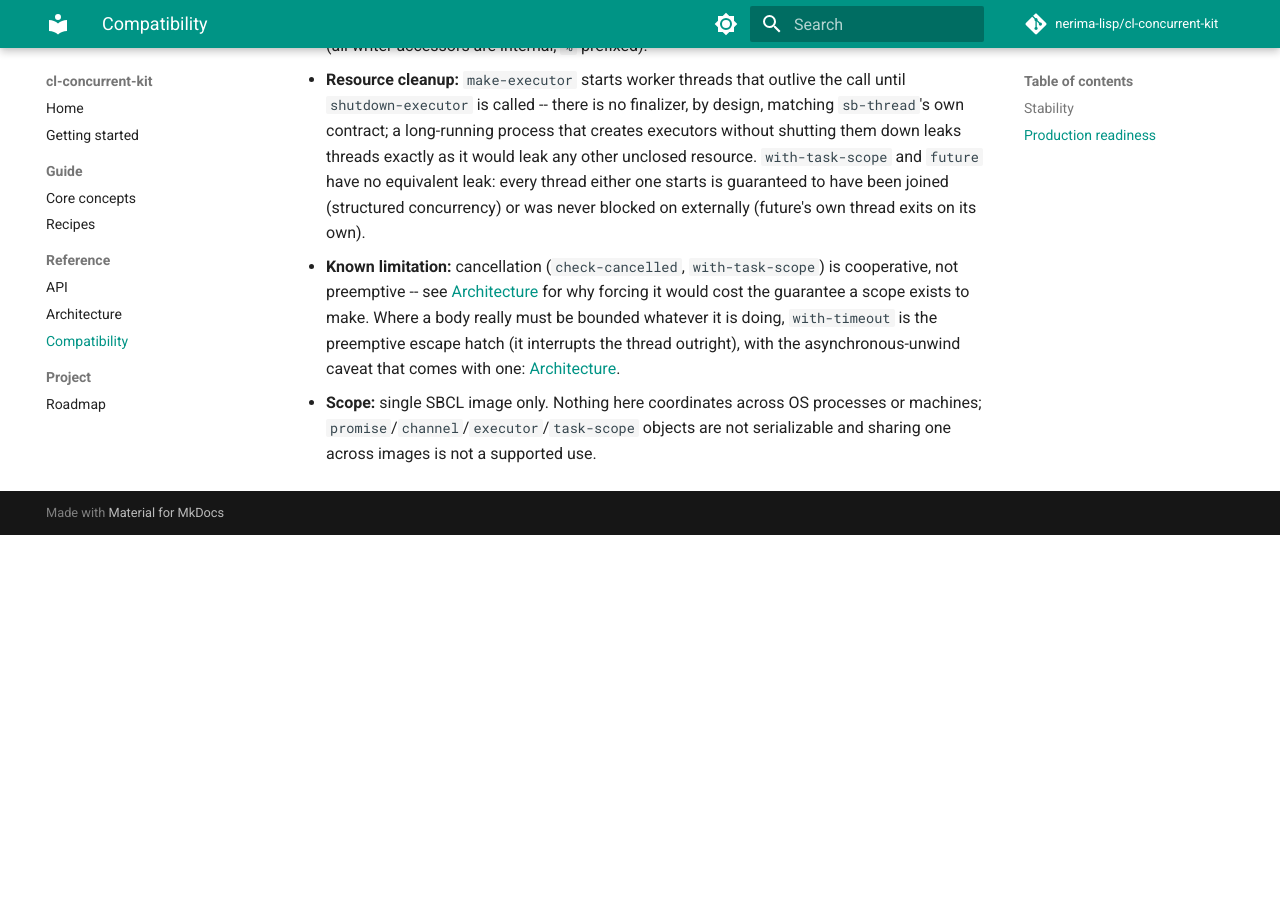
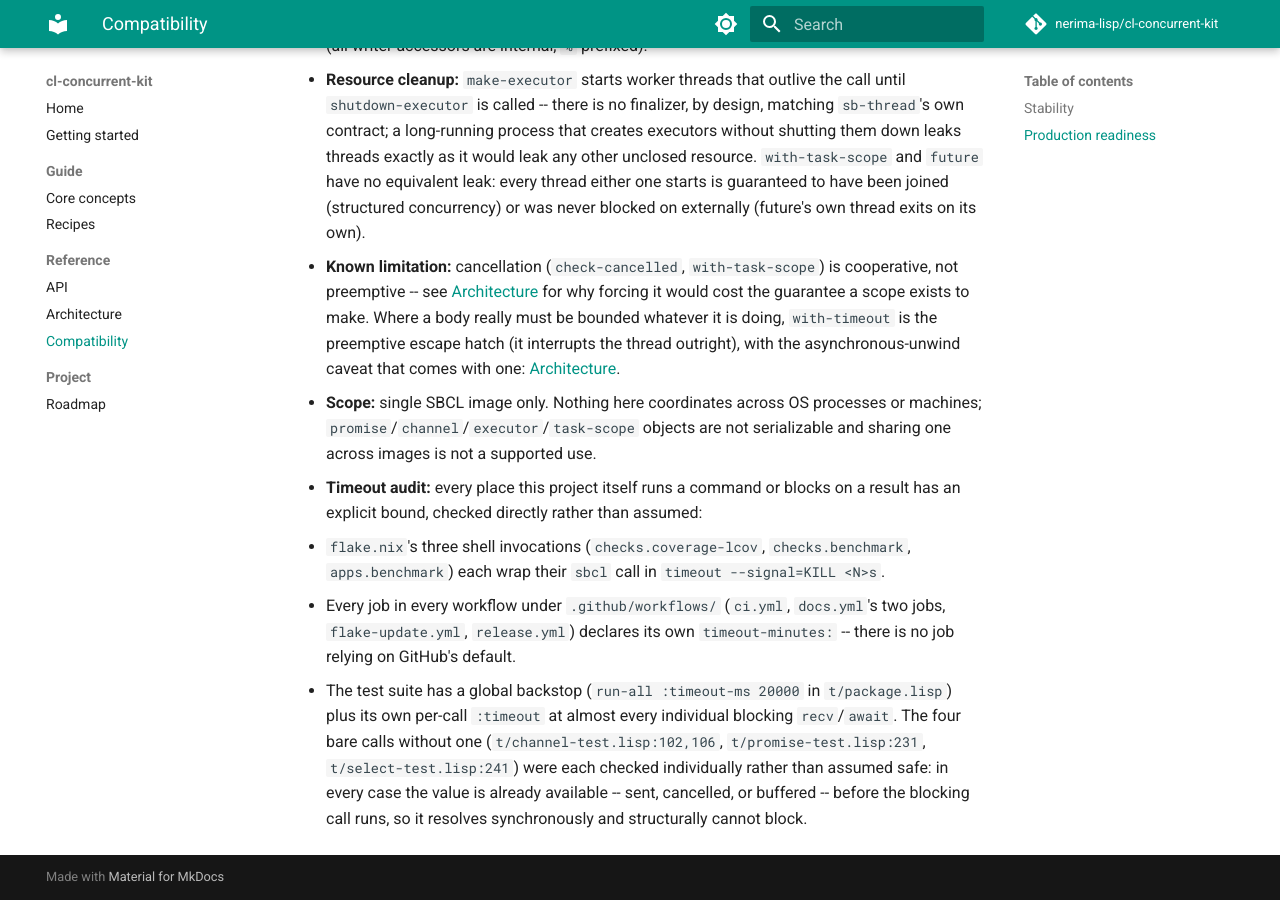
Before and after one commit to nerima-lisp/cl-concurrent-kit, an MkDocs documentation site: the page built from docs/src/reference/compatibility.md, in a window 1280 px wide and 900 px high, scrolled down 1501 px. Built offline with MkDocs 1.6.1 and Material for MkDocs 9.7.7, drawn with Linux system fonts in a browser that asks for light colours; comment, search, counter and statistics services are not loaded; before the commit the page ends 2036 px from its top, so only the background shows below that.

Commit message:
docs: document the timeout audit across flake.nix, CI workflows, and tests

```diff
--- a/docs/src/reference/compatibility.md
+++ b/docs/src/reference/compatibility.md
@@ -87,3 +87,19 @@ top-level README.)
 - **Scope:** single SBCL image only. Nothing here coordinates across OS
   processes or machines; `promise`/`channel`/`executor`/`task-scope` objects
   are not serializable and sharing one across images is not a supported use.
+- **Timeout audit:** every place this project itself runs a command or blocks
+  on a result has an explicit bound, checked directly rather than assumed:
+  - `flake.nix`'s three shell invocations (`checks.coverage-lcov`,
+    `checks.benchmark`, `apps.benchmark`) each wrap their `sbcl` call in
+    `timeout --signal=KILL <N>s`.
+  - Every job in every workflow under `.github/workflows/` (`ci.yml`,
+    `docs.yml`'s two jobs, `flake-update.yml`, `release.yml`) declares its own
+    `timeout-minutes:` -- there is no job relying on GitHub's default.
+  - The test suite has a global backstop (`run-all :timeout-ms 20000` in
+    `t/package.lisp`) plus its own per-call `:timeout` at almost every
+    individual blocking `recv`/`await`. The four bare calls without one
+    (`t/channel-test.lisp:102,106`, `t/promise-test.lisp:231`,
+    `t/select-test.lisp:241`) were each checked individually rather than
+    assumed safe: in every case the value is already available -- sent,
+    cancelled, or buffered -- before the blocking call runs, so it resolves
+    synchronously and structurally cannot block.
```
